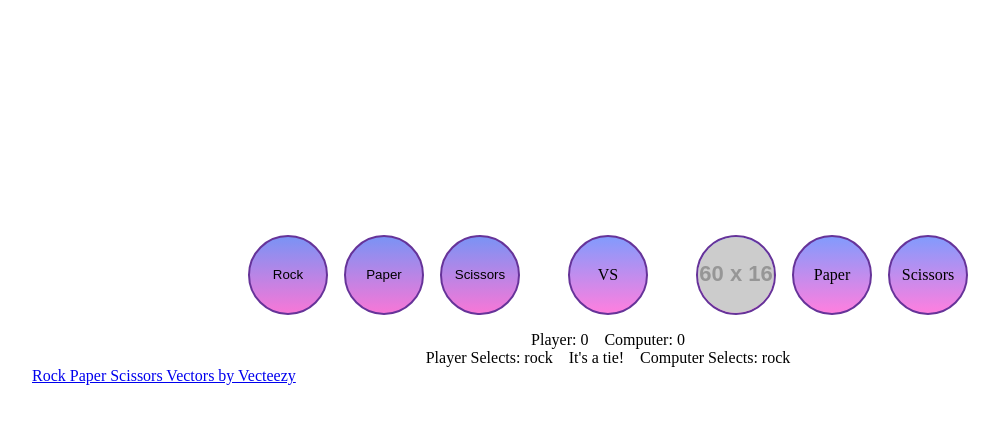
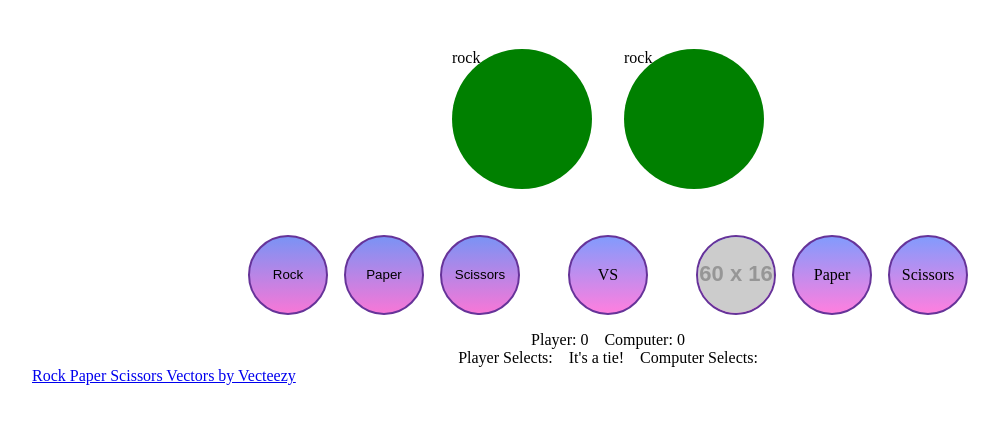
Before and after one commit to TomHergenreter/odin-rock-paper-scissors, a plain HTML site: page index.html in a window 1280 px wide. Both pictures are taken after a click on the button "Rock". Shown: the part 62-486 px from the top of the page, without its empty margins (32-1031 px from the left). Drawn offline with Linux system fonts and the light colour scheme; placeholder pictures from the web are drawn by us.

Commit message:
Add selection icons and animation, refactor JS

```diff
--- a/rock-paper-scissors.js
+++ b/rock-paper-scissors.js
@@ -24,14 +24,6 @@ function getComputerChoice (){
     return computerChoice;
 }
 
-//Display user and computer selections
-function displayChoice(userChoice, computerChoice){
-    let displayUserScore = document.querySelector('.user-selection');
-    displayUserScore.textContent = `Player Selects: ${userChoice}`;
-    let displayComputerScore = document.querySelector('.computer-selection');
-    displayComputerScore.textContent = `Computer Selects: ${computerChoice}`;
-}
-
 //Compare choices and update score
 function chooseWinner(userChoice, computerChoice){
     let results;
@@ -51,7 +43,7 @@ function chooseWinner(userChoice, computerChoice){
         results = "You Lose!";
     }
     document.querySelector('.round-result').textContent = results;
-    displayWinner(results);
+    displayWinner(results, userChoice, computerChoice);
 
 }
 
@@ -76,7 +68,6 @@ function endGame(){
 //Constructor Function
 function playRound(userChoice){
     let computerChoice = getComputerChoice();
-    displayChoice(userChoice, computerChoice);
     chooseWinner(userChoice, computerChoice);
     updateScoreBoard();
     if(userWinCount === 5 || computerWinCount === 5) endGame();
@@ -84,7 +75,16 @@ function playRound(userChoice){
 
 //---------------------------------------Animations and UI----------------------
 
-function displayWinner(winningChoice) {
+function displayWinner(winningChoice,userChoice, computerChoice) {
     console.log(winningChoice);
 
+    const animationContainer = document.getElementById('animation-container');
+    animationContainer.replaceChildren();
+    const userChoiceIcon = document.createElement('div');
+    userChoiceIcon.classList.add('selection-icon');
+    userChoiceIcon.textContent = userChoice;
+    const computerChoiceIcon = document.createElement('div');
+    computerChoiceIcon.classList.add('selection-icon');
+    computerChoiceIcon.textContent = computerChoice;
+    animationContainer.append(userChoiceIcon, computerChoiceIcon);
 }
--- a/styles.css
+++ b/styles.css
@@ -60,20 +60,30 @@ h1 {
 
 #animation-container {
     min-height: 200px;
+    display: flex;
+    justify-content: center;
+    align-items: center;
+    gap: 2rem;
 }
 
-.winning-icon {
+.selection-icon {
     background-color: green;
+    width: 140px;
+    height: 140px;
     border-radius: 50% 50%;
-    opacity: 1;
-    transition: opacity 1s;
+    animation: fadeInAnimation ease 1.5s;
+    animation-iteration-count: 1;
+    animation-fill-mode: forwards;
 }
 
-.fade-out {
-    animation: fadeIn 1s;
+
+@keyframes fadeInAnimation {
+    0% {
+        opacity: 0;
+        margin: 0px 30px;
+    }
+    100% {
+        opacity: 1;
+        margin: 0px 0px;
+    }
 }
-
-@keyframes fadeIn {
-    0% { opacity: 1; }
-    100% { opacity: 0; }
-  }
```
